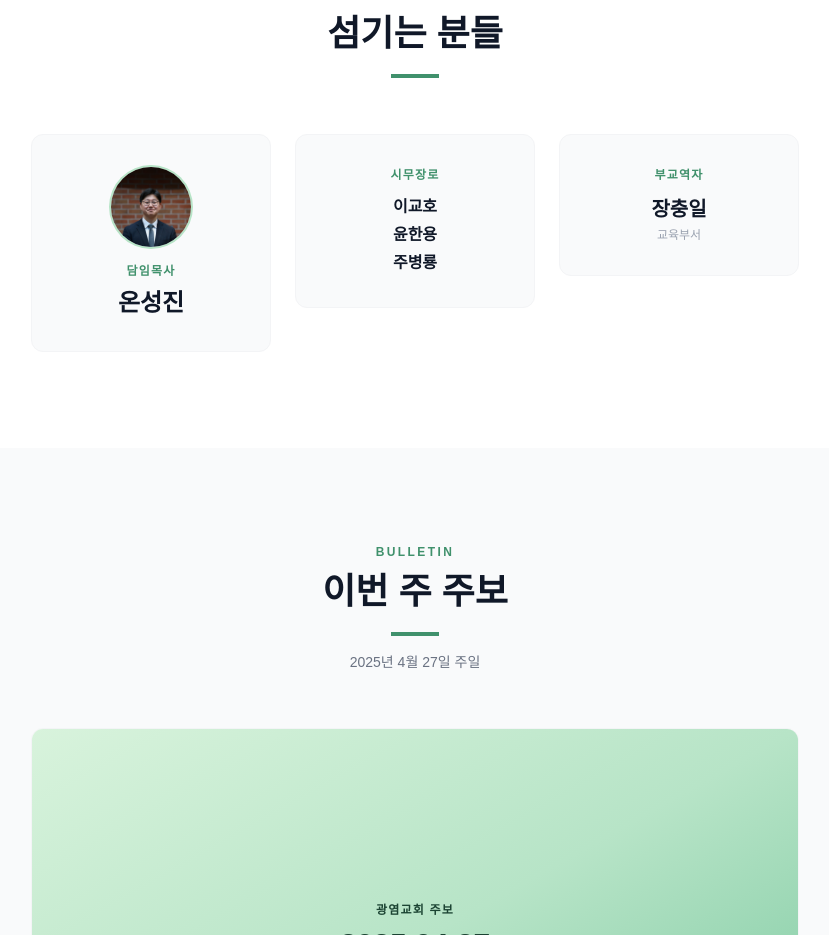
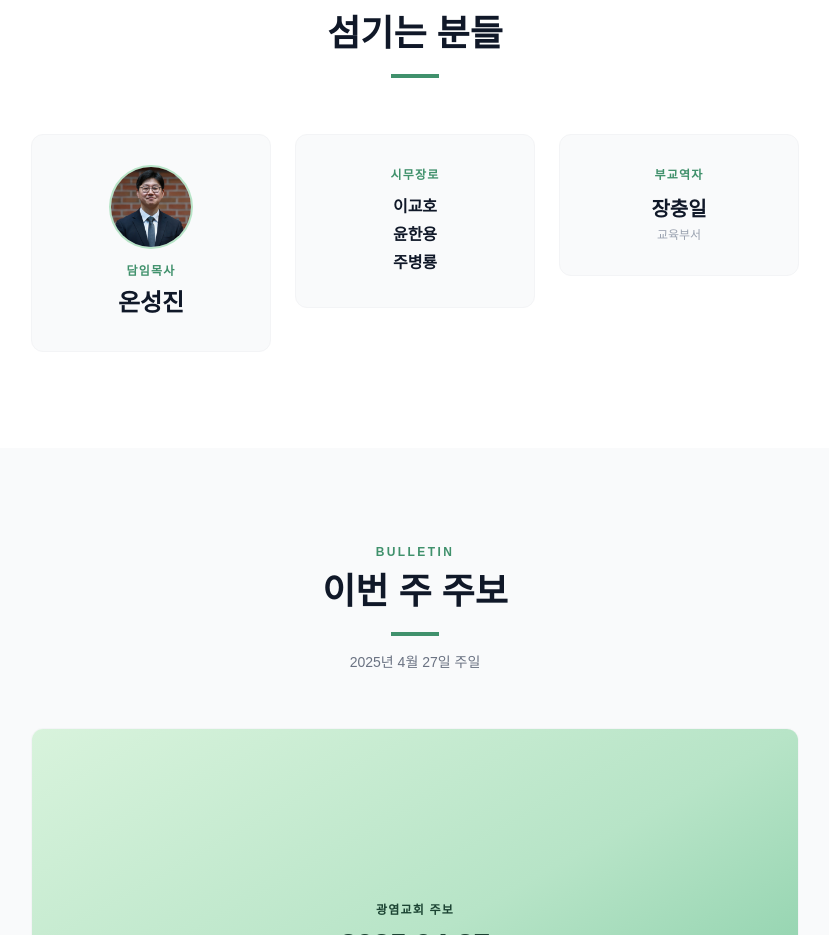
Before and after one commit to graceuxdesigner/gwangyeom-church, a Next.js app: page / in a window 1280 px wide. Shown: the part 2201-3136 px from the top of the page, without its empty margins (225-1054 px from the left). Built offline with nearby package versions, Linux system fonts and the light colour scheme.

Commit message:
Pastor avatar: zoom in more on face, less hair top

```diff
--- a/app/page.tsx
+++ b/app/page.tsx
@@ -318,7 +318,7 @@ export default function Home() {
                   alt="담임목사 온성진"
                   fill
                   sizes="80px"
-                  className="object-cover object-[center_18%] scale-[1.4]"
+                  className="object-cover object-[center_35%] scale-[1.8]"
                 />
               </div>
               <p className="text-[#40916c] text-xs font-bold tracking-widest uppercase mb-2">담임목사</p>
```
